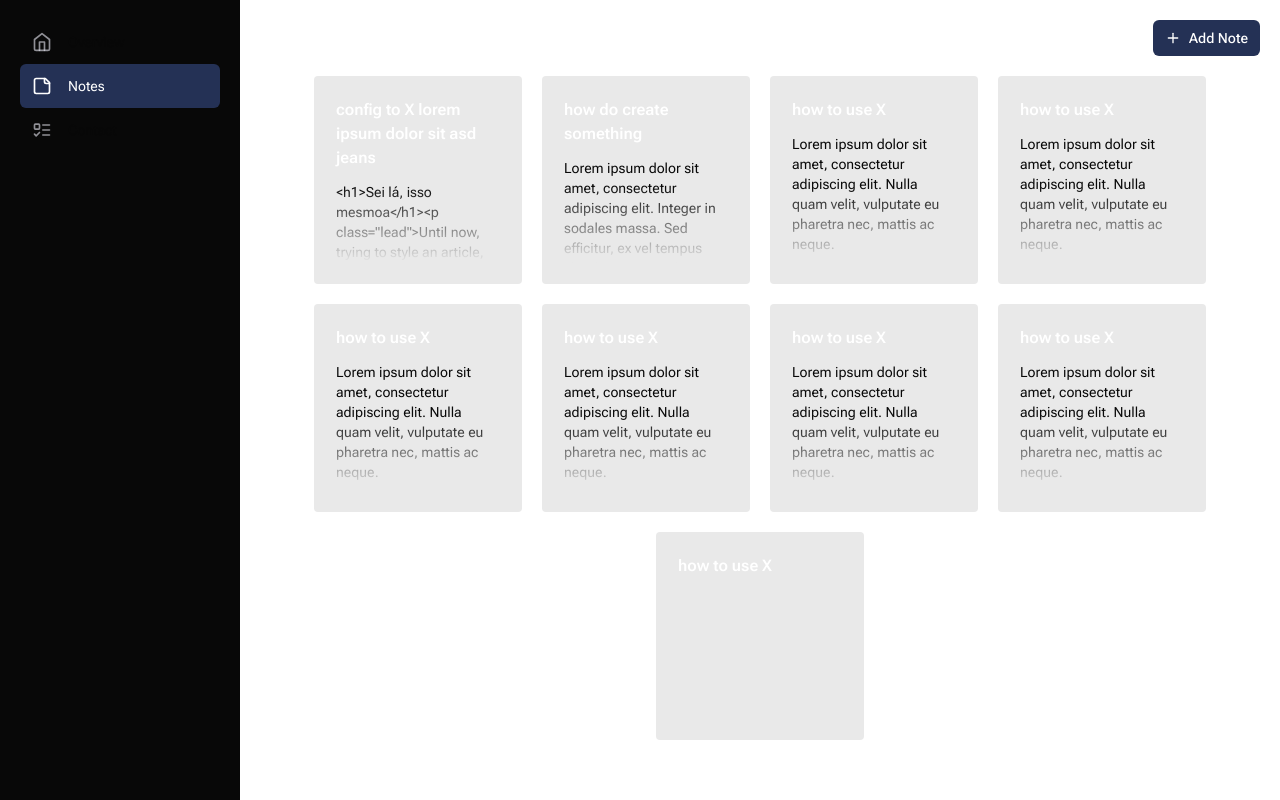
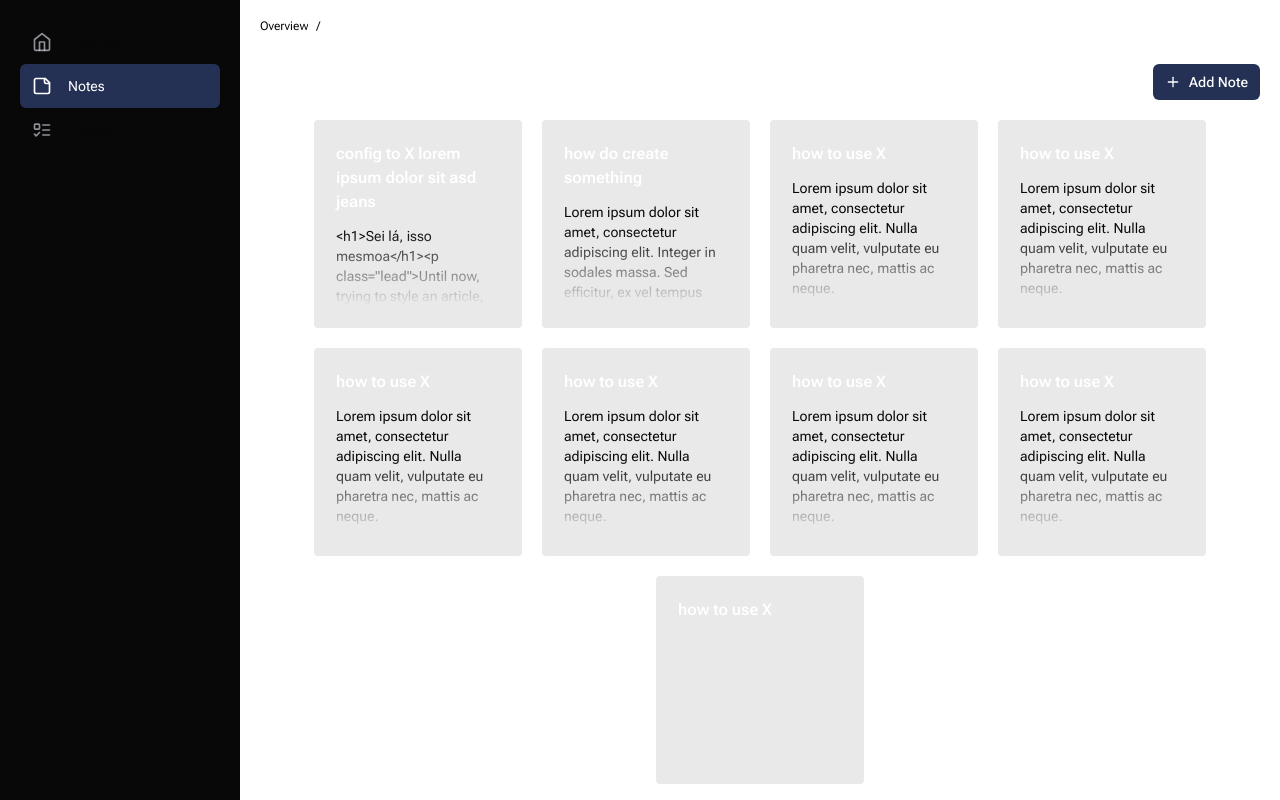
Before and after one commit to kelvym/k-tasks, a Next.js app: page /notes in a window 1280 px wide. Built offline with nearby package versions, Linux system fonts and the light colour scheme.

Commit message:
feat: Improve list of notes in note page

```diff
--- /dev/null
+++ b/app/(dashboard)/notes/_components/note-item.tsx
@@ -0,0 +1,32 @@
+import { FileTypeIcon } from 'lucide-react'
+import Link from 'next/link'
+
+export default function NoteItem({
+  title,
+  description,
+  id,
+}: {
+  title: string
+  description: string
+  id: number
+}) {
+  return (
+    <Link
+      href={`/notes/${id}`}
+      className="group transition-all h-52 overflow-hidden grow relative border-2 border-transparent rounded-sm lg:max-w-52 md:basis-1/4 basis-1/3 bg-background-secondary"
+    >
+      <div className="hidden group-hover:flex absolute w-full h-full bg-[rgba(0,0,0,0.70)] justify-center items-center flex-col gap-2">
+        <div className="bg-background p-3 rounded">
+          <FileTypeIcon size={28} color="#fff" />
+        </div>
+      </div>
+      <div className="p-5">
+        <span className="font-semibold text-header text-base mb-3 block">
+          {title}
+        </span>
+        <p className="text-sm">{description}</p>
+      </div>
+      <div className=" absolute bottom-0 h-24 w-full from-20% bg-gradient-to-t from-background-secondary to-transparent"></div>
+    </Link>
+  )
+}
--- /dev/null
+++ b/app/(dashboard)/notes/_components/note-list.tsx
@@ -0,0 +1,16 @@
+import Link from 'next/link'
+import NoteItem from './note-item'
+
+export default function NoteList({
+  list,
+}: {
+  list: { id: number; title: string; description: string }[]
+}) {
+  return (
+    <div className="flex gap-5 flex-wrap justify-center">
+      {list.map(({ id, title, description }) => (
+        <NoteItem title={title} description={description} id={id} key={id} />
+      ))}
+    </div>
+  )
+}
--- a/app/(dashboard)/notes/page.tsx
+++ b/app/(dashboard)/notes/page.tsx
@@ -1,49 +1,26 @@
+import { dataNotes } from '@/app/data'
+import { Header } from '@/components/header'
 import { Button } from '@/components/ui/button'
-import { PlusIcon, FileTypeIcon } from 'lucide-react'
-import { dataNotes } from '@/app/data'
-import Link from 'next/link'
+import { PlusIcon } from 'lucide-react'
+import { Metadata } from 'next'
+import { Breadcrumbs } from '../_components/breadcrumbs'
+import NoteList from './_components/note-list'
 
-const Header = () => {
-  return (
-    <div className="flex justify-between w-full mb-5">
-      <h1 className="text-2xl text-header">Notes</h1>
-      <Button size="sm">
-        <PlusIcon size={16} />
-        <span className="text-sm">Add Note</span>
-      </Button>
-    </div>
-  )
+export const metadata: Metadata = {
+  title: 'Notes',
 }
 
 export default function Notes() {
   return (
     <>
-      <Header />
-      <div className="flex gap-5 flex-wrap justify-center">
-        {dataNotes.map(({ id, title, description }) => (
-          <Link
-            href={`/notes/${id}`}
-            key={id}
-            className="group transition-all h-52 overflow-hidden grow relative border-2 border-transparent rounded-sm lg:max-w-52 md:basis-1/4 basis-1/3 bg-background-secondary"
-          >
-            <div className="hidden group-hover:flex absolute w-full h-full bg-[rgba(0,0,0,0.70)] justify-center items-center flex-col gap-2">
-              <div className="bg-background flex flex-col p-3 rounded items-center gap-2">
-                <FileTypeIcon size={28} color="#fff" />
-                <span className="block text-xs text-white leading-none">
-                  Edit note
-                </span>
-              </div>
-            </div>
-            <div className="p-5">
-              <span className="font-semibold text-header text-base mb-3 block">
-                {title}
-              </span>
-              <p className="text-sm">{description}</p>
-            </div>
-            <div className=" absolute bottom-0 h-24 w-full from-20% bg-gradient-to-t from-background-secondary to-transparent"></div>
-          </Link>
-        ))}
-      </div>
+      <Breadcrumbs />
+      <Header title="Notes">
+        <Button size="sm">
+          <PlusIcon size={16} />
+          <span className="text-sm">Add Note</span>
+        </Button>
+      </Header>
+      <NoteList list={dataNotes} />
     </>
   )
 }
```
